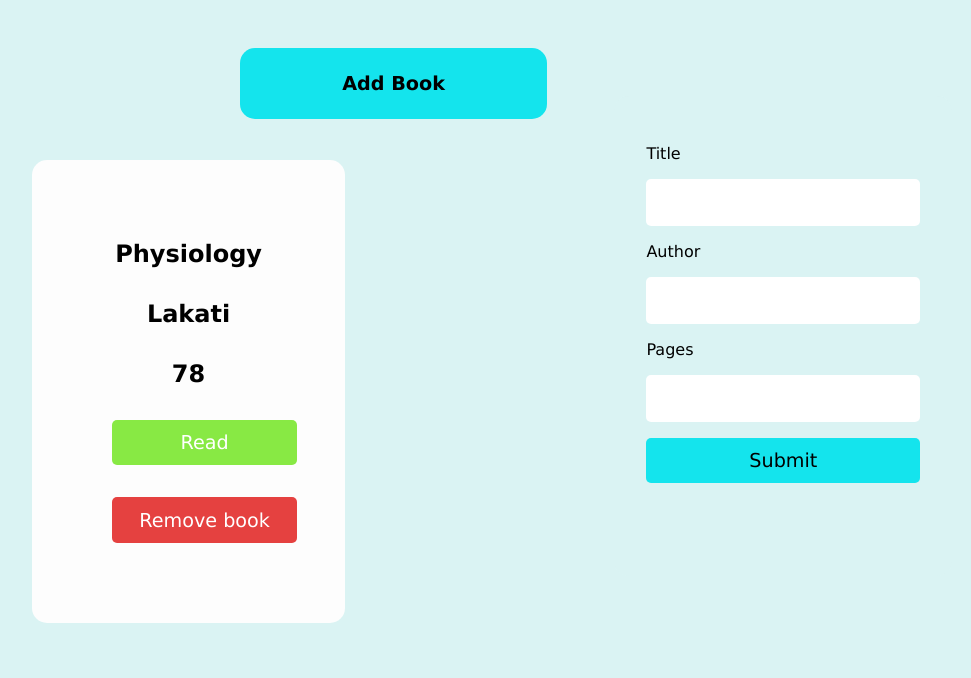
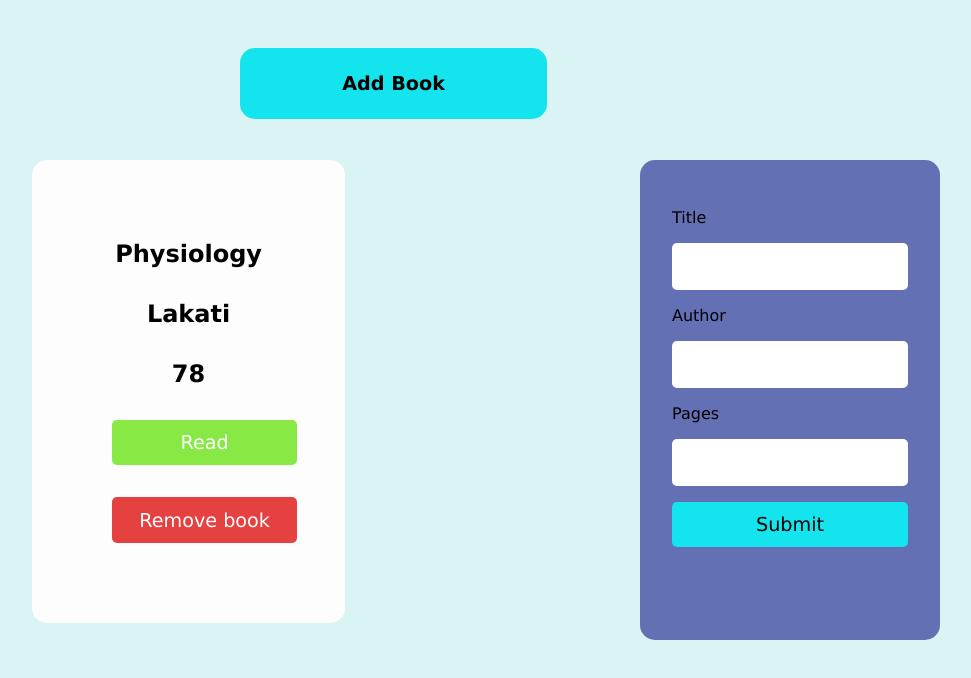
Before and after one commit to Snevy1/Library-Odin-project, a plain HTML site: page index.html in a window 1536 px wide. Both pictures are taken after a click on the button "Add Book". Shown: the whole page, without its empty margins (0-971 px from the left). Drawn offline with Linux system fonts and the light colour scheme.

Commit message:
Made form responsive

```diff
--- a/index.css
+++ b/index.css
@@ -19,11 +19,11 @@ body {
 
 .form {
   position: absolute;
-  top: 6rem;
-  left: 40%;
-  background: #daf3f3;
+  top: 10rem;
+  left: 10rem;
+  background: #6470b4;
   padding: 2rem;
-  width: 22%;
+  width: 300px;
   height: 60vh;
   border-radius: 15px;
   display: none;
@@ -115,3 +115,24 @@ input[type="submit"] {
 .rmv {
   background: #e54140;
 }
+
+@media screen and (min-width: 700px) {
+  .form {
+    left: 20rem;
+  }
+}
+@media screen and (min-width: 1000px) {
+  .form {
+    left: 30rem;
+  }
+}
+
+@media screen and (min-width: 1500px) {
+  .form {
+    left: 40rem;
+  }
+
+  input[type="text"] {
+    margin-top: 1rem;
+  }
+}
```
